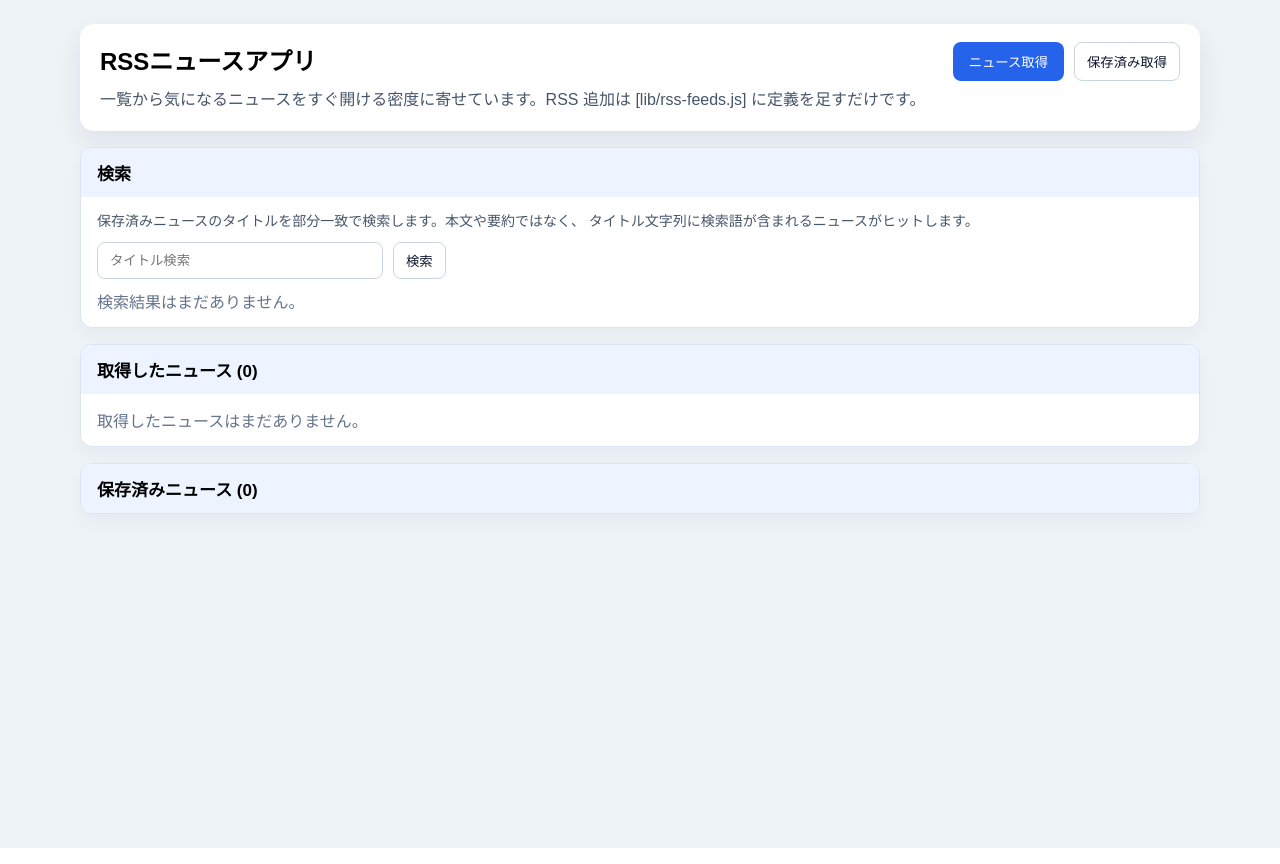
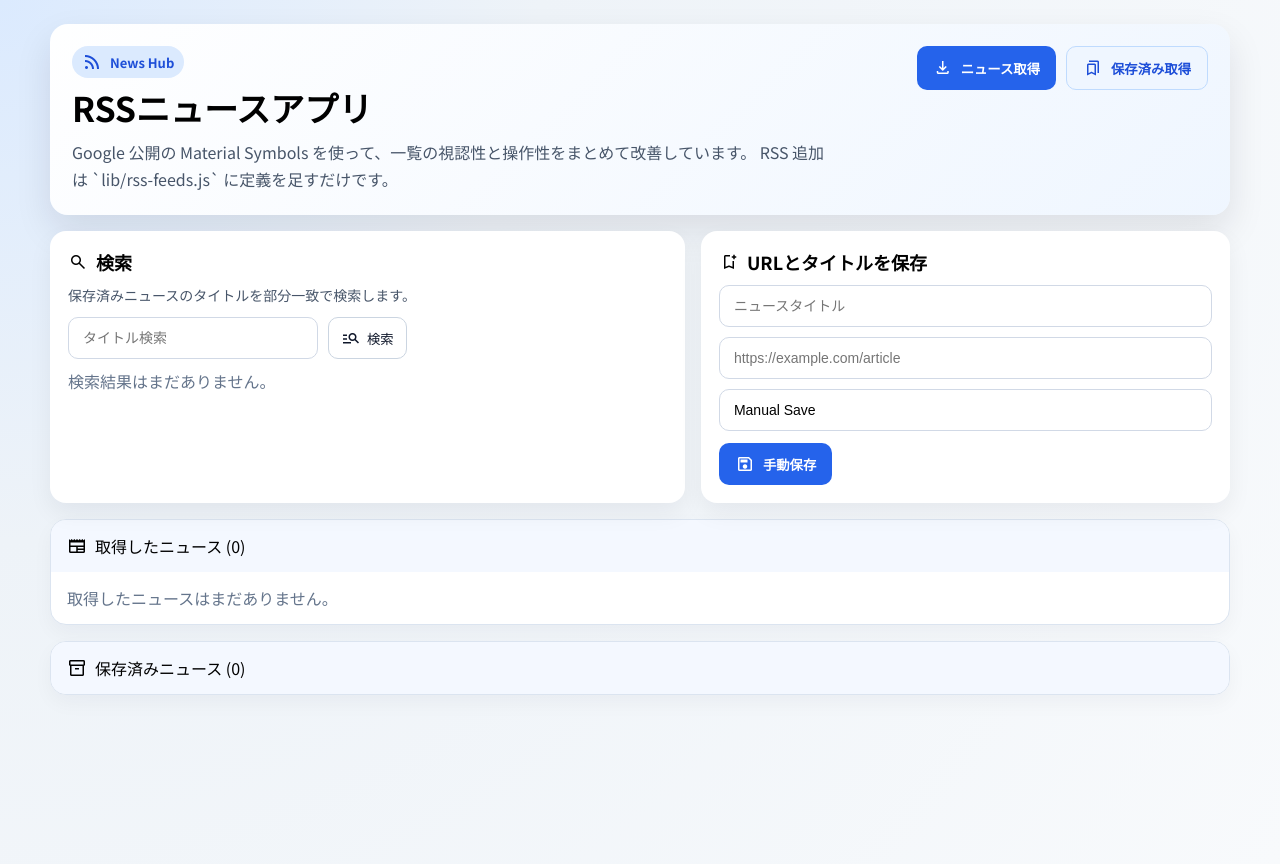
Before and after one commit to kageyama-aoi/rss-news-app, a Next.js app: page / in a window 1280 px wide. Built offline with nearby package versions, Linux system fonts and the light colour scheme.

Commit message:
Refresh UI and add manual save

```diff
--- a/app/api/rss/route.js
+++ b/app/api/rss/route.js
@@ -10,7 +10,7 @@ export async function GET() {
   } catch (error) {
     return Response.json(
       {
-        message: "RSSの取得に失敗しました。",
+        message: "RSS の取得に失敗しました。",
         detail: error.message
       },
       {
--- a/app/layout.js
+++ b/app/layout.js
@@ -1,12 +1,26 @@
 export const metadata = {
   title: "RSS News App",
-  description: "複数のRSSニュースを取得して表示するアプリ"
+  description: "RSSニュースを収集して要約・保存・検索できるアプリ"
 };
 
 export default function RootLayout({ children }) {
   return (
     <html lang="ja">
-      <body style={{ margin: 0 }}>{children}</body>
+      <head>
+        <link rel="preconnect" href="https://fonts.googleapis.com" />
+        <link rel="preconnect" href="https://fonts.gstatic.com" crossOrigin="" />
+        <link
+          href="https://fonts.googleapis.com/css2?family=Material+Symbols+Outlined:opsz,wght,FILL,GRAD@20..48,500,0,0"
+          rel="stylesheet"
+        />
+        <link
+          href="https://fonts.googleapis.com/css2?family=Noto+Sans+JP:wght@400;500;700;800&display=swap"
+          rel="stylesheet"
+        />
+      </head>
+      <body style={{ margin: 0, fontFamily: "'Noto Sans JP', sans-serif" }}>
+        {children}
+      </body>
     </html>
   );
 }
--- a/app/page.js
+++ b/app/page.js
@@ -7,9 +7,14 @@ export default function HomePage() {
   const [savedNews, setSavedNews] = useState([]);
   const [searchResults, setSearchResults] = useState([]);
   const [searchKeyword, setSearchKeyword] = useState("");
+  const [manualTitle, setManualTitle] = useState("");
+  const [manualUrl, setManualUrl] = useState("");
+  const [manualSource, setManualSource] = useState("Manual Save");
   const [loading, setLoading] = useState(false);
   const [savedLoading, setSavedLoading] = useState(false);
   const [searchLoading, setSearchLoading] = useState(false);
+  const [manualSaveLoading, setManualSaveLoading] = useState(false);
+  const [manualSaveMessage, setManualSaveMessage] = useState("");
   const [error, setError] = useState("");
   const [savedError, setSavedError] = useState("");
   const [searchError, setSearchError] = useState("");
@@ -180,44 +185,95 @@ export default function HomePage() {
     }
   };
 
+  const saveManualNews = async () => {
+    setManualSaveLoading(true);
+    setManualSaveMessage("");
+
+    try {
+      if (!manualTitle.trim() || !manualUrl.trim()) {
+        throw new Error("タイトルと URL を入力してください。");
+      }
+
+      const response = await fetch("/api/news/save", {
+        method: "POST",
+        headers: {
+          "Content-Type": "application/json"
+        },
+        body: JSON.stringify({
+          title: manualTitle.trim(),
+          link: manualUrl.trim(),
+          source: manualSource.trim() || "Manual Save",
+          summary: ""
+        })
+      });
+      const data = await response.json();
+
+      if (!response.ok) {
+        throw new Error(data.message || "手動保存に失敗しました。");
+      }
+
+      setManualSaveMessage(data.message);
+      setManualTitle("");
+      setManualUrl("");
+      loadSavedNews();
+    } catch (err) {
+      setManualSaveMessage(`エラー: ${err.message || "保存できませんでした。"}`);
+    } finally {
+      setManualSaveLoading(false);
+    }
+  };
+
   return (
     <main style={styles.page}>
       <section style={styles.shell}>
-        <header style={styles.header}>
-          <div>
+        <header style={styles.hero}>
+          <div style={styles.heroText}>
+            <div style={styles.eyebrow}>
+              <Icon name="rss_feed" />
+              <span>News Hub</span>
+            </div>
             <h1 style={styles.heading}>RSSニュースアプリ</h1>
             <p style={styles.description}>
-              一覧から気になるニュースをすぐ開ける密度に寄せています。RSS 追加は
-              [lib/rss-feeds.js] に定義を足すだけです。
+              Google 公開の Material Symbols を使って、一覧の視認性と操作性をまとめて改善しています。
+              RSS 追加は `lib/rss-feeds.js` に定義を足すだけです。
             </p>
+            {fetchedAt ? (
+              <p style={styles.infoText}>
+                <Icon name="schedule" />
+                <span>最終取得: {formatDateTime(fetchedAt)}</span>
+              </p>
+            ) : null}
           </div>
-          <div style={styles.headerActions}>
+
+          <div style={styles.heroActions}>
             <button onClick={loadNews} style={styles.primaryButton} disabled={loading}>
-              {loading ? "取得中..." : "ニュース取得"}
+              <Icon name="download" />
+              <span>{loading ? "取得中..." : "ニュース取得"}</span>
             </button>
             <button
               onClick={loadSavedNews}
-              style={styles.secondaryButton}
+              style={styles.secondaryButtonStrong}
               disabled={savedLoading}
             >
-              {savedLoading ? "読込中..." : "保存済み取得"}
+              <Icon name="bookmarks" />
+              <span>{savedLoading ? "読込中..." : "保存済み取得"}</span>
             </button>
           </div>
         </header>
 
-        {fetchedAt ? (
-          <p style={styles.infoText}>最終取得: {formatDateTime(fetchedAt)}</p>
-        ) : null}
-
         {error ? <p style={styles.error}>{error}</p> : null}
         {savedError ? <p style={styles.error}>{savedError}</p> : null}
 
-        <details open style={styles.panel}>
-          <summary style={styles.panelSummary}>検索</summary>
-          <div style={styles.panelBody}>
+        <div style={styles.topGrid}>
+          <section style={styles.card}>
+            <div style={styles.cardHeader}>
+              <div style={styles.cardTitle}>
+                <Icon name="search" />
+                <h2 style={styles.cardHeading}>検索</h2>
+              </div>
+            </div>
             <p style={styles.helpText}>
-              保存済みニュースのタイトルを部分一致で検索します。本文や要約ではなく、
-              タイトル文字列に検索語が含まれるニュースがヒットします。
+              保存済みニュースのタイトルを部分一致で検索します。
             </p>
             <div style={styles.searchRow}>
               <input
@@ -232,17 +288,66 @@ export default function HomePage() {
                 style={styles.secondaryButton}
                 disabled={searchLoading}
               >
-                {searchLoading ? "検索中..." : "検索"}
+                <Icon name="manage_search" />
+                <span>{searchLoading ? "検索中..." : "検索"}</span>
               </button>
             </div>
             {searchError ? <p style={styles.error}>{searchError}</p> : null}
             {renderCompactArticleList(searchResults, "検索結果はまだありません。")}
-          </div>
-        </details>
+          </section>
+
+          <section style={styles.card}>
+            <div style={styles.cardHeader}>
+              <div style={styles.cardTitle}>
+                <Icon name="bookmark_add" />
+                <h2 style={styles.cardHeading}>URLとタイトルを保存</h2>
+              </div>
+            </div>
+            <div style={styles.formGrid}>
+              <input
+                type="text"
+                value={manualTitle}
+                onChange={(event) => setManualTitle(event.target.value)}
+                placeholder="ニュースタイトル"
+                style={styles.input}
+              />
+              <input
+                type="url"
+                value={manualUrl}
+                onChange={(event) => setManualUrl(event.target.value)}
+                placeholder="https://example.com/article"
+                style={styles.input}
+              />
+              <input
+                type="text"
+                value={manualSource}
+                onChange={(event) => setManualSource(event.target.value)}
+                placeholder="保存元名"
+                style={styles.input}
+              />
+            </div>
+            <div style={styles.formActions}>
+              <button
+                onClick={saveManualNews}
+                style={styles.primaryButton}
+                disabled={manualSaveLoading}
+              >
+                <Icon name="save" />
+                <span>{manualSaveLoading ? "保存中..." : "手動保存"}</span>
+              </button>
+            </div>
+            {manualSaveMessage ? <p style={styles.saveMessage}>{manualSaveMessage}</p> : null}
+          </section>
+        </div>
 
         <details open style={styles.panel}>
           <summary style={styles.panelSummary}>
-            取得したニュース ({news.length})
+            <div style={styles.summaryInner}>
+              <div style={styles.cardTitle}>
+                <Icon name="newspaper" />
+                <span>取得したニュース ({news.length})</span>
+              </div>
+            </div>
           </summary>
           <div style={styles.panelBody}>
             {renderGroupedFetchedNews(
@@ -259,7 +364,12 @@ export default function HomePage() {
 
         <details style={styles.panel}>
           <summary style={styles.panelSummary}>
-            保存済みニュース ({savedNews.length})
+            <div style={styles.summaryInner}>
+              <div style={styles.cardTitle}>
+                <Icon name="inventory_2" />
+                <span>保存済みニュース ({savedNews.length})</span>
+              </div>
+            </div>
           </summary>
           <div style={styles.panelBody}>
             {renderCompactArticleList(savedNews, "保存済みニュースはまだありません。")}
@@ -289,7 +399,10 @@ function renderGroupedFetchedNews(
     <details key={source} style={styles.groupSection} open>
       <summary style={styles.groupSummary}>
         <div style={styles.groupHeader}>
-          <h3 style={styles.groupHeading}>{source}</h3>
+          <div style={styles.cardTitle}>
+            <Icon name="folder_open" />
+            <h3 style={styles.groupHeading}>{source}</h3>
+          </div>
           <span style={styles.groupCount}>{articles.length}件</span>
         </div>
       </summary>
@@ -325,14 +438,16 @@ function renderGroupedFetchedNews(
                     style={styles.secondaryButton}
                     disabled={summaryLoadingMap[key]}
                   >
-                    {summaryLoadingMap[key] ? "要約中..." : "AI要約"}
+                    <Icon name="auto_awesome" />
+                    <span>{summaryLoadingMap[key] ? "要約中..." : "AI要約"}</span>
                   </button>
                   <button
                     onClick={() => saveNews(article)}
                     style={styles.secondaryButton}
                     disabled={saveLoadingMap[key]}
                   >
-                    {saveLoadingMap[key] ? "保存中..." : "保存"}
+                    <Icon name="bookmark" />
+                    <span>{saveLoadingMap[key] ? "保存中..." : "保存"}</span>
                   </button>
                 </div>
               </li>
@@ -412,44 +527,97 @@ function formatDateTime(value) {
   }).format(date);
 }
 
+function Icon({ name }) {
+  return <span className="material-symbols-outlined" style={styles.icon}>{name}</span>;
+}
+
 const styles = {
   page: {
     minHeight: "100vh",
     margin: 0,
-    padding: "24px 14px",
-    backgroundColor: "#eef3f8",
-    fontFamily: "sans-serif"
+    padding: "24px 14px 40px",
+    background:
+      "radial-gradient(circle at top left, #dbeafe 0%, #eef3f8 35%, #f8fafc 100%)"
   },
   shell: {
-    maxWidth: "1120px",
+    maxWidth: "1180px",
     margin: "0 auto"
   },
-  header: {
+  hero: {
     display: "grid",
     gridTemplateColumns: "minmax(0, 1fr) auto",
-    gap: "16px",
+    gap: "18px",
     alignItems: "start",
-    padding: "18px 20px",
-    backgroundColor: "#ffffff",
-    borderRadius: "14px",
-    boxShadow: "0 10px 28px rgba(15, 23, 42, 0.08)"
+    padding: "22px",
+    background:
+      "linear-gradient(135deg, rgba(255,255,255,0.98), rgba(239,246,255,0.96))",
+    borderRadius: "18px",
+    boxShadow: "0 16px 36px rgba(15, 23, 42, 0.10)"
+  },
+  heroText: {
+    minWidth: 0
+  },
+  eyebrow: {
+    display: "inline-flex",
+    alignItems: "center",
+    gap: "8px",
+    marginBottom: "10px",
+    padding: "6px 10px",
+    borderRadius: "999px",
+    backgroundColor: "#dbeafe",
+    color: "#1d4ed8",
+    fontSize: "13px",
+    fontWeight: 700
   },
   heading: {
-    marginTop: 0,
+    margin: 0,
+    fontSize: "34px",
+    lineHeight: 1.15
+  },
+  description: {
+    marginTop: "12px",
+    marginBottom: 0,
+    color: "#475569",
+    lineHeight: 1.7,
+    maxWidth: "760px"
+  },
+  heroActions: {
+    display: "flex",
+    flexWrap: "wrap",
+    gap: "10px",
+    justifyContent: "flex-end"
+  },
+  topGrid: {
+    display: "grid",
+    gridTemplateColumns: "1.2fr 1fr",
+    gap: "16px",
+    marginTop: "16px"
+  },
+  card: {
+    padding: "18px",
+    backgroundColor: "#ffffff",
+    borderRadius: "16px",
+    boxShadow: "0 10px 24px rgba(15, 23, 42, 0.06)"
+  },
+  cardHeader: {
+    display: "flex",
+    alignItems: "center",
+    justifyContent: "space-between",
     marginBottom: "10px"
   },
-  description: {
+  cardTitle: {
+    display: "inline-flex",
+    alignItems: "center",
+    gap: "8px"
+  },
+  cardHeading: {
     margin: 0,
-    color: "#475569",
-    lineHeight: 1.6
-  },
-  headerActions: {
-    display: "flex",
-    gap: "10px",
-    flexWrap: "wrap",
-    justifyContent: "flex-end"
+    fontSize: "18px"
   },
   infoText: {
+    display: "inline-flex",
+    alignItems: "center",
+    gap: "8px",
     margin: "12px 4px 0",
     color: "#475569",
     fontSize: "14px"
@@ -457,18 +625,21 @@ const styles = {
   panel: {
     marginTop: "16px",
     border: "1px solid #dbe4f0",
-    borderRadius: "12px",
+    borderRadius: "16px",
     overflow: "hidden",
     backgroundColor: "#ffffff",
     boxShadow: "0 8px 20px rgba(15, 23, 42, 0.04)"
   },
   panelSummary: {
     cursor: "pointer",
-    padding: "12px 16px",
-    fontSize: "17px",
-    fontWeight: 700,
-    backgroundColor: "#eef4ff",
-    listStyle: "none"
+    padding: "14px 16px",
+    listStyle: "none",
+    backgroundColor: "#f4f8ff"
+  },
+  summaryInner: {
+    display: "flex",
+    alignItems: "center",
+    justifyContent: "space-between"
   },
   panelBody: {
     padding: "14px 16px"
@@ -479,6 +650,15 @@ const styles = {
     flexWrap: "wrap",
     marginBottom: "10px"
   },
+  formGrid: {
+    display: "grid",
+    gap: "10px"
+  },
+  formActions: {
+    marginTop: "12px",
+    display: "flex",
+    justifyContent: "flex-start"
+  },
   helpText: {
     marginTop: 0,
     marginBottom: "10px",
@@ -487,23 +667,43 @@ const styles = {
     fontSize: "14px"
   },
   input: {
-    minWidth: "260px",
-    padding: "10px 12px",
-    border: "1px solid #cbd5e1",
-    borderRadius: "8px"
+    minWidth: "220px",
+    padding: "12px 14px",
+    border: "1px solid #d1d9e6",
+    borderRadius: "10px",
+    fontSize: "14px"
   },
   primaryButton: {
-    padding: "10px 16px",
+    display: "inline-flex",
+    alignItems: "center",
+    gap: "8px",
+    padding: "11px 16px",
     border: "none",
-    borderRadius: "8px",
+    borderRadius: "10px",
     backgroundColor: "#2563eb",
     color: "#ffffff",
-    cursor: "pointer"
+    cursor: "pointer",
+    fontWeight: 700
+  },
+  secondaryButtonStrong: {
+    display: "inline-flex",
+    alignItems: "center",
+    gap: "8px",
+    padding: "11px 16px",
+    border: "1px solid #bfdbfe",
+    borderRadius: "10px",
+    backgroundColor: "#eff6ff",
+    color: "#1d4ed8",
+    cursor: "pointer",
+    fontWeight: 700
   },
   secondaryButton: {
+    display: "inline-flex",
+    alignItems: "center",
+    gap: "6px",
     padding: "8px 12px",
     border: "1px solid #cbd5e1",
-    borderRadius: "8px",
+    borderRadius: "10px",
     backgroundColor: "#ffffff",
     color: "#0f172a",
     cursor: "pointer",
@@ -516,13 +716,14 @@ const styles = {
   groupSection: {
     marginBottom: "12px",
     border: "1px solid #dbe4f0",
-    borderRadius: "10px",
+    borderRadius: "12px",
     backgroundColor: "#ffffff"
   },
   groupSummary: {
     cursor: "pointer",
     listStyle: "none",
-    padding: "10px 12px"
+    padding: "10px 12px",
+    backgroundColor: "#f8fbff"
   },
   groupBody: {
     padding: "0 12px 12px"
@@ -531,13 +732,12 @@ const styles = {
     display: "flex",
     alignItems: "center",
     justifyContent: "space-between",
-    gap: "12px",
-    marginBottom: 0
+    gap: "12px"
   },
   groupHeading: {
     margin: 0,
     color: "#1d4ed8",
-    fontSize: "17px"
+    fontSize: "16px"
   },
   groupCount: {
     color: "#475569",
@@ -557,7 +757,7 @@ const styles = {
     alignItems: "start",
     padding: "12px 14px",
     border: "1px solid #e2e8f0",
-    borderRadius: "10px",
+    borderRadius: "12px",
     backgroundColor: "#f8fafc"
   },
   itemMain: {
@@ -578,7 +778,7 @@ const styles = {
   },
   badge: {
     display: "inline-block",
-    padding: "3px 8px",
+    padding: "4px 9px",
     borderRadius: "999px",
     backgroundColor: "#dbeafe",
     color: "#1d4ed8",
@@ -593,7 +793,8 @@ const styles = {
     color: "#0f172a",
     textDecoration: "none",
     lineHeight: 1.5,
-    display: "block"
+    display: "block",
+    fontWeight: 700
   },
   summaryText: {
     marginTop: "8px",
@@ -617,5 +818,9 @@ const styles = {
   emptyText: {
     margin: 0,
     color: "#64748b"
+  },
+  icon: {
+    fontSize: "20px",
+    lineHeight: 1
   }
 };
```
